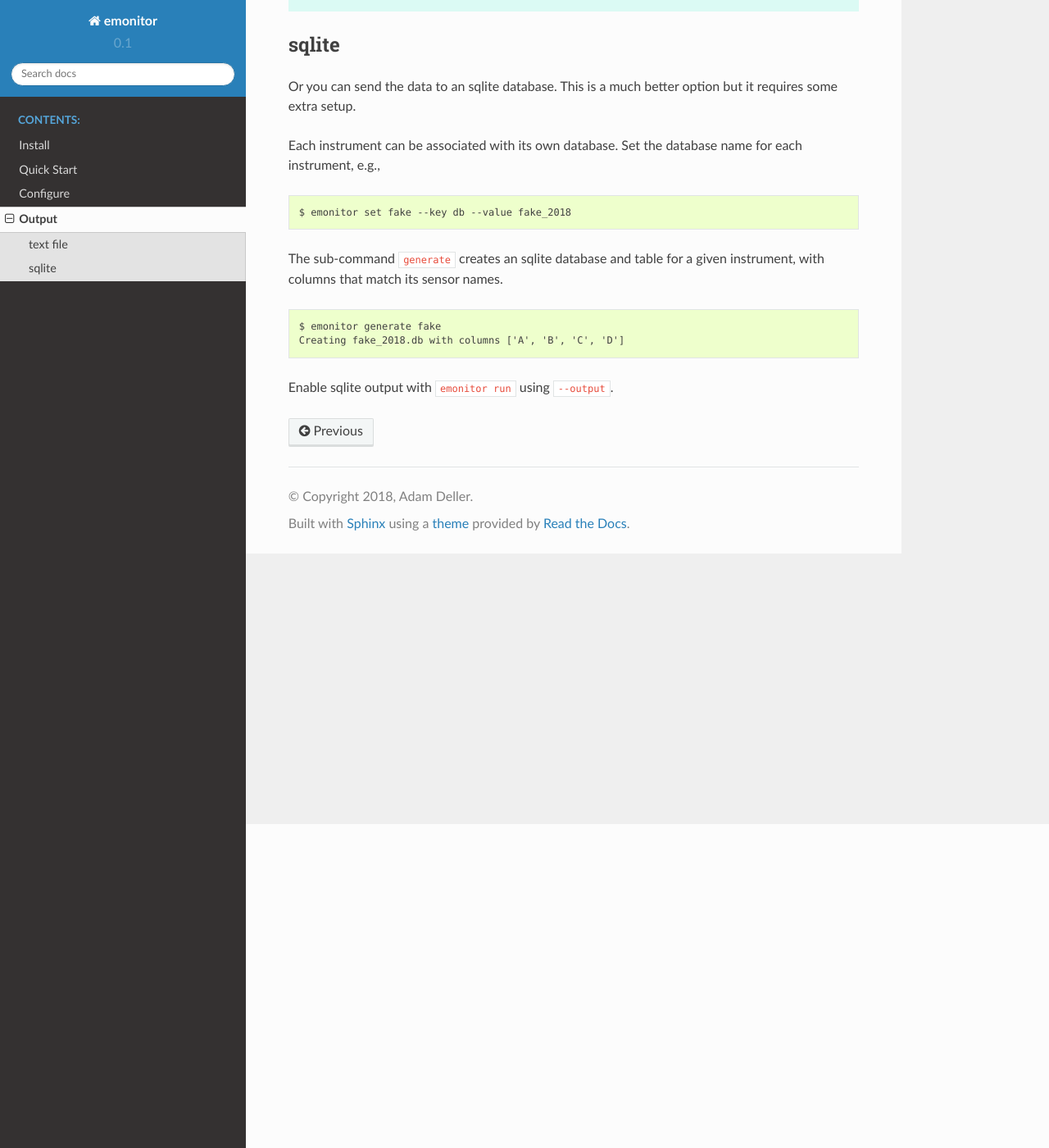
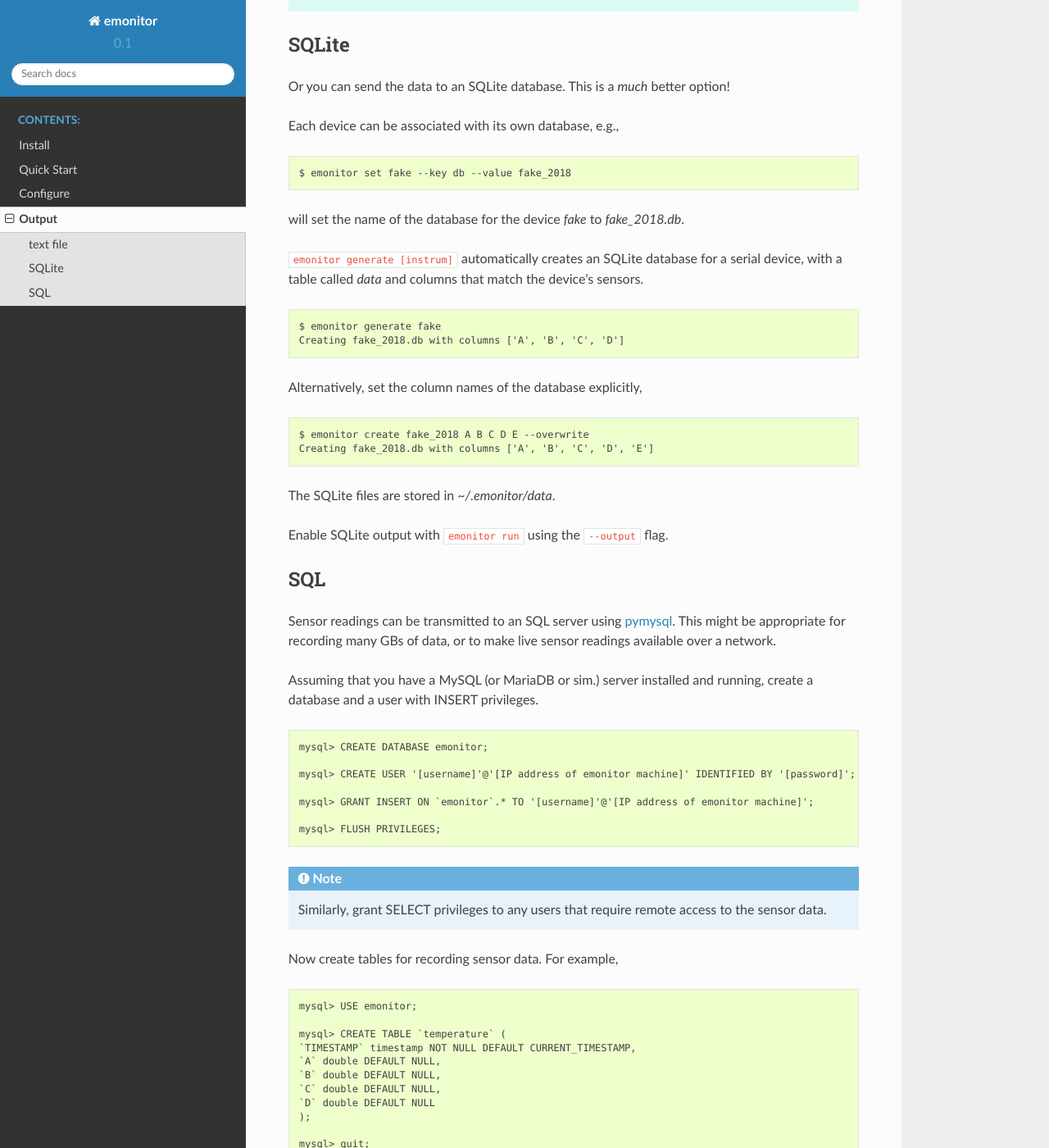
Before and after one commit to ad3ller/emonitor, a Sphinx documentation site: the page built from docs/source/output.rst, in a window 1280 px wide and 1400 px high, scrolled down 395 px. Shown: the whole window at 82% size. Built offline with Sphinx 7.4.7 and the Read the Docs theme 2.0.0, drawn with Linux system fonts in a browser that asks for light colours; some of the changed text lies outside the part shown.

Commit message:
update docs

```diff
--- a/docs/source/index.rst
+++ b/docs/source/index.rst
@@ -6,7 +6,7 @@
 Welcome to emonitor's documentation!
 ====================================
 
-``emonitor`` is a command-line program for reading and recording data from serial instruments.
+``emonitor`` is a command-line program for reading and recording sensor data from serial devices.
 
 .. toctree::
    :maxdepth: 2
--- a/docs/source/output.rst
+++ b/docs/source/output.rst
@@ -14,22 +14,83 @@ The simplest way to store sensor readings is to redirect emonitor's output to a
 
     Use ``--no_header`` if appending data to an existing file with ``>>``.
 
-sqlite
+SQLite
 ++++++
 
-Or you can send the data to an sqlite database.  This is a much better option but it requires some extra setup.
+Or you can send the data to an SQLite database.  This is a *much* better option!
 
-Each instrument can be associated with its own database.  Set the database name for each instrument, e.g.,
+Each device can be associated with its own database, e.g.,
 
 ::
 
     $ emonitor set fake --key db --value fake_2018
 
-The sub-command ``generate`` creates an sqlite database and table for a given instrument, with columns that match its sensor names.
+will set the name of the database for the device `fake` to `fake_2018.db`.
+
+``emonitor generate [instrum]`` automatically creates an SQLite database for a serial device, with a table called `data` and columns
+that match the device's sensors.
 
 ::
 
     $ emonitor generate fake
     Creating fake_2018.db with columns ['A', 'B', 'C', 'D']
 
-Enable sqlite output with ``emonitor run`` using ``--output``.
+Alternatively, set the column names of the database explicitly,
+
+::
+
+    $ emonitor create fake_2018 A B C D E --overwrite
+    Creating fake_2018.db with columns ['A', 'B', 'C', 'D', 'E']
+
+The SQLite files are stored in `~/.emonitor/data`.
+
+Enable SQLite output with ``emonitor run`` using the ``--output`` flag.
+
+SQL
++++
+
+Sensor readings can be transmitted to an SQL server using `pymysql <https://pymysql.readthedocs.io>`_.  This
+might be appropriate for recording many GBs of data, or to make live sensor readings available over a network.
+
+Assuming that you have a MySQL (or MariaDB or sim.) server installed and running, create a database and a user with INSERT privileges.
+
+::
+
+    mysql> CREATE DATABASE emonitor;
+
+    mysql> CREATE USER '[username]'@'[IP address of emonitor machine]' IDENTIFIED BY '[password]';
+
+    mysql> GRANT INSERT ON `emonitor`.* TO '[username]'@'[IP address of emonitor machine]';
+
+    mysql> FLUSH PRIVILEGES;
+
+.. NOTE::
+
+   Similarly, grant SELECT privileges to any users that require remote access to the sensor data.
+
+Now create tables for recording sensor data.  For example,
+
+::
+
+    mysql> USE emonitor;
+
+    mysql> CREATE TABLE `temperature` (
+    `TIMESTAMP` timestamp NOT NULL DEFAULT CURRENT_TIMESTAMP,
+    `A` double DEFAULT NULL,
+    `B` double DEFAULT NULL,
+    `C` double DEFAULT NULL,
+    `D` double DEFAULT NULL
+    );
+
+    mysql> quit;
+    Bye
+
+Use ``emonitor set`` to assign the `sql_*` settings listed `here <configure.html#output-settings>`_.
+
+And enable SQL output with ``emonitor run [instrum] --sql``.
+
+.. WARNING::
+
+    There are many security risks associated with remote SQL servers.
+    Make regular backups, use strong and unique passwords, minimise privileges, and ensure
+    that your server and firewall are configured correctly.
--- a/setup.py
+++ b/setup.py
@@ -16,14 +16,14 @@ if not os.path.isfile(USER_INSTRUM_FILE):
     shutil.copy(EXAMPLE_INTRUM_FILE, USER_INSTRUM_FILE)
 
 setup(name='emonitor',
-      version='0.0.9',
+      version='0.0.10',
       description='record sensor data',
       url='',
       author='Adam Deller',
       author_email='a.deller@ucl.ac.uk',
       license='BSD',
       packages=['emonitor'],
-      install_requires=['pyserial>=2.7', 'humanize'],
+      install_requires=['pyserial>=2.7', 'humanize', 'pymysql'],
       entry_points = {
         'console_scripts': ['emonitor=emonitor.emonitor:main'],
       },
```
Also changed, not shown: other parts of docs/source/output.rst (+1 -1 lines), README.rst (+5 -69 lines), docs/source/configure.rst (+9 -8 lines), docs/source/install.rst (+24 -25 lines), docs/source/quick_start.rst (+4 -4 lines), docs/README.rst.
